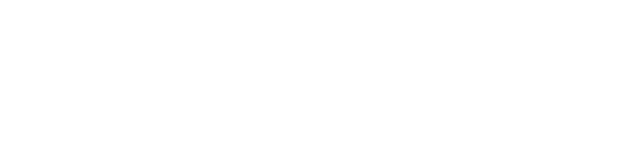
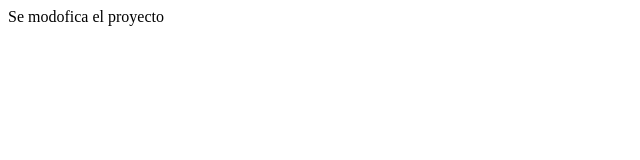
Before and after one commit to Alex7023/Otra_Prueba, a plain HTML site: page index.html in a window 1280 px wide. Shown: the whole page, without its empty margins (0-640 px from the left). Drawn offline with Linux system fonts and the light colour scheme.

Commit message:
Se modifica el archivo HTML

```diff
--- a/index.html
+++ b/index.html
@@ -4,6 +4,6 @@
 	<title>Mi primer HTML</title>
 </head>
 <body>
-
+Se modofica el proyecto
 </body>
 </html>
```
